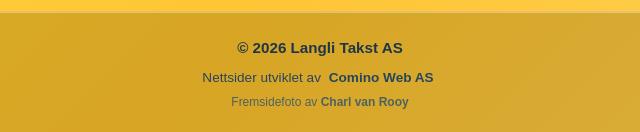
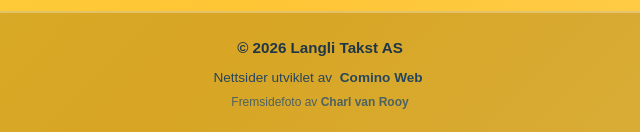
Before and after one commit to barlunden/langliTakst, an Astro site: page /takk in a window 1280 px wide. Shown: the part 978-1110 px from the top of the page, 320-960 px from the left. Built offline with nearby package versions, Linux system fonts and the light colour scheme; Astro itself is replaced by a stand-in of ours.

Commit message:
Fjerna AS

```diff
--- a/src/components/Footer.astro
+++ b/src/components/Footer.astro
@@ -51,7 +51,7 @@ const currentYear = new Date().getFullYear();
     </p>
     <div class="credits-container">
       <p class="credits-text">
-        Nettsider utviklet av <a href="https://cominoweb.no" class="credits-link">Comino Web AS</a>
+        Nettsider utviklet av <a href="https://cominoweb.no" class="credits-link">Comino Web</a>
       </p>
       <p class="photo-credit">
         Fremsidefoto av <a href="https://unsplash.com/@redcharlie" class="photographer-name">Charl van Rooy</a>
```
